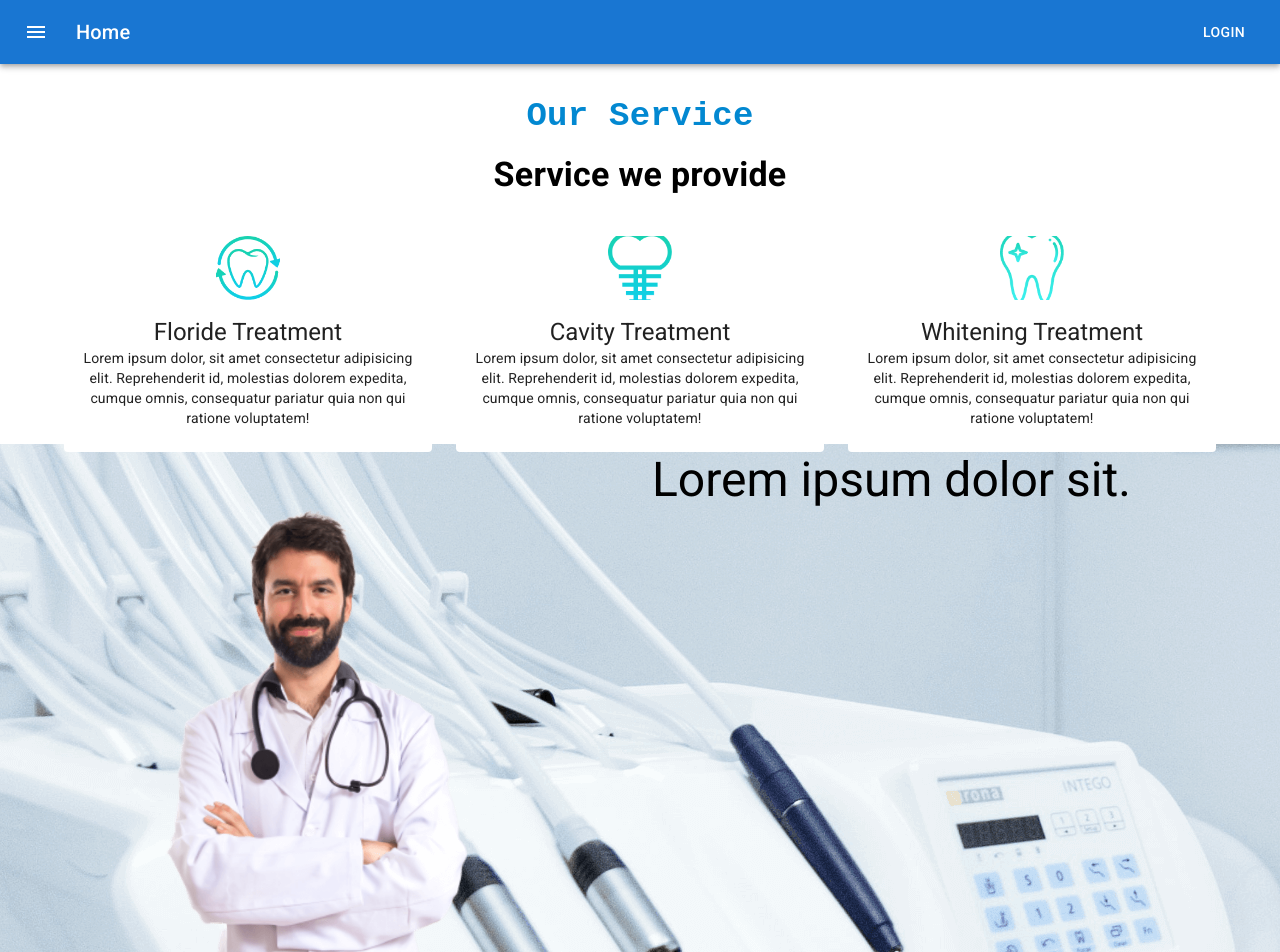
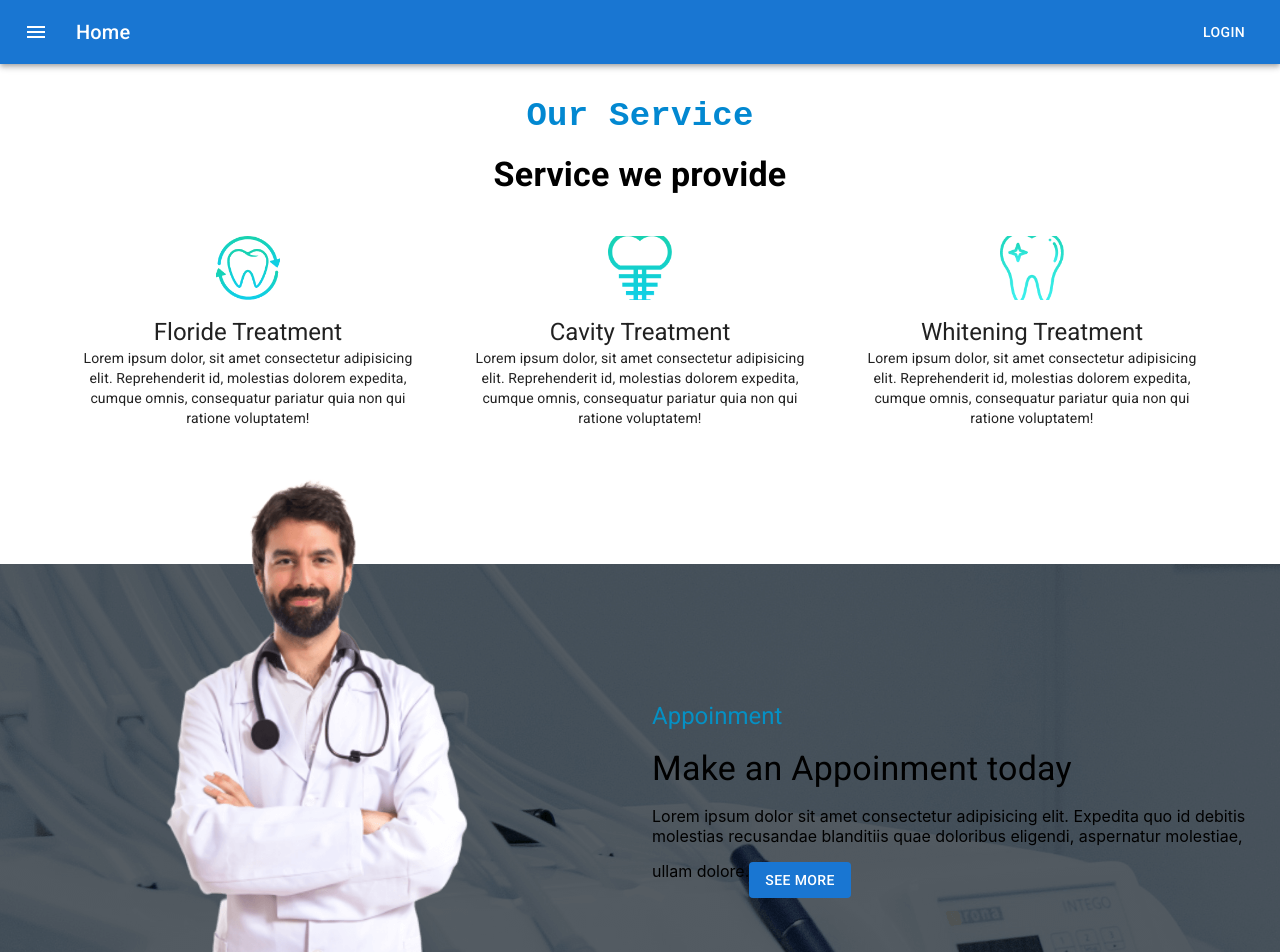
Before and after one commit to masum691/doctors-portal-with-metarial-client, a React (Create React App) app: page / in a window 1280 px wide. Shown: the top 952 px of the page. Built offline with nearby package versions, Linux system fonts and the light colour scheme.

Commit message:
image popup and background

```diff
--- a/src/Pages/Home/AppoinmentBanner/AppoinmentBanner.js
+++ b/src/Pages/Home/AppoinmentBanner/AppoinmentBanner.js
@@ -4,24 +4,38 @@ import Box from '@mui/material/Box';
 import Typography from '@mui/material/Typography';
 import doctor from '../../../images/doctor.png'
 import appoinment from '../../../images/appointment-bg.png'
+import Button from '@mui/material/Button';
 
 const appoinmentBg = {
-    background: `url(${appoinment})`
+    background: `url(${appoinment})`,
+    marginTop: '120px',
+    backgroundColor: 'rgba(2, 11, 20, 0.663)',
+    backgroundBlendMode: 'darken'
 }
 
 const AppoinmentBanner = () => {
     return (
+
         <Box style={appoinmentBg} sx={{ width: '100%' }}>
             <Grid container rowSpacing={1} columnSpacing={{ xs: 1, sm: 2, md: 3 }}>
                 <Grid item xs={6}>
                     <img
-           style={{height: '600px'}}
+                        style={{ height: '600px', marginTop: '-150px' }}
                         src={doctor} alt="" />
                 </Grid>
-        <Grid item xs={6}>
-            <Typography variant="h3">
-                Lorem ipsum dolor sit.
+                <Grid item xs={12} md={6} sx={{ display: 'flex', justifyContent: 'flex-start', alignItems: 'center' }}>
+                    <Box>
+                        <Typography variant="h5" style={{ color: '#0590C4' }}>
+                            Appoinment
                         </Typography>
+                        <Typography variant="h4" sx={{my: 2}}>
+                            Make an Appoinment today
+                        </Typography>
+                        <Typography variant="p">
+                            Lorem ipsum dolor sit amet consectetur adipisicing elit. Expedita quo id debitis molestias recusandae blanditiis quae doloribus eligendi, aspernatur molestiae, ullam dolore.
+                        </Typography>
+                        <Button variant="contained" disableElevation sx={{mt:2}}>See More</Button>
+                    </Box>
                 </Grid>
             </Grid>
         </Box>
```
Lines whose indentation alone changed are shown as unchanged.
